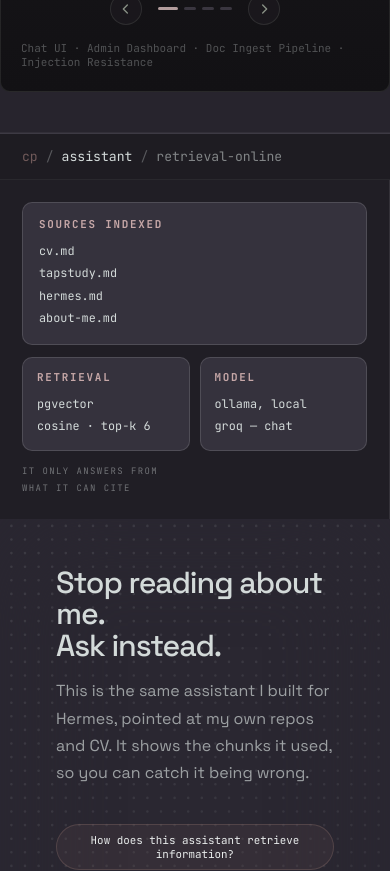
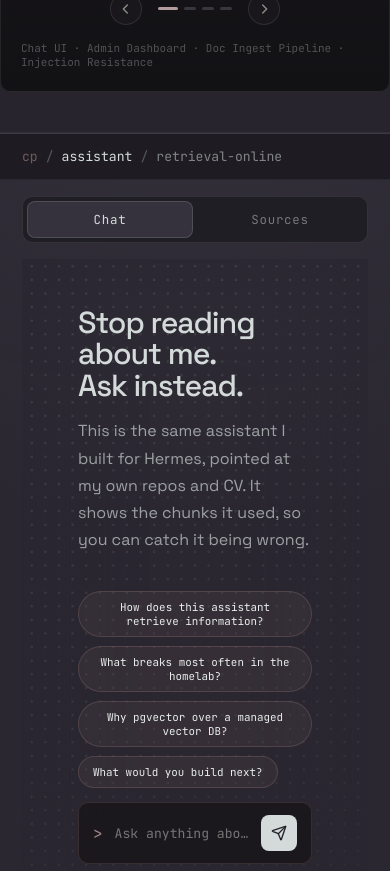
Before and after one commit to c-panagopoulos/Personal-Website, a React (Vite) app in the folder client/: page / in a window 390 px wide. Shown: the part 7500-8371 px from the top of the page. Built offline with nearby package versions, Linux system fonts and the light colour scheme.

Commit message:
Add mobile chat/sources tabs to assistant section

```diff
--- a/client/src/components/AssistantSection.jsx
+++ b/client/src/components/AssistantSection.jsx
@@ -1,4 +1,5 @@
-import { useEffect, useRef } from "react";
+import { useEffect, useLayoutEffect, useRef, useState } from "react";
+import { motion, AnimatePresence } from "motion/react";
 import { useSharedChat } from "../context/ChatContext.jsx";
 import ChatInput from "./ChatInput.jsx";
 import { RetrievalStatus, RetrievedChunks, SourceChips, ThinkingDots } from "./RetrievalStatus.jsx";
@@ -11,6 +12,11 @@ const CHIPS = [
   "What breaks most often in the homelab?",
   "Why pgvector over a managed vector DB?",
   "What would you build next?",
+];
+
+const TABS = [
+  { id: "chat", label: "Chat" },
+  { id: "sources", label: "Sources" },
 ];
 
 function ChatTurn({ turn }) {
@@ -62,34 +68,109 @@ function ChatTurn({ turn }) {
   );
 }
 
+// Measures the active panel's real height (via ResizeObserver) so the
+// wrapper below can animate to it instead of snapping — same technique as
+// animate-ui's useAutoHeight, sized down to just what this needs.
+function useAutoHeight(dep) {
+  const innerRef = useRef(null);
+  const [height, setHeight] = useState(null);
+
+  useLayoutEffect(() => {
+    const el = innerRef.current;
+    if (!el) return undefined;
+    const measure = () => setHeight(el.getBoundingClientRect().height);
+    measure();
+    const ro = new ResizeObserver(measure);
+    ro.observe(el);
+    return () => ro.disconnect();
+    // eslint-disable-next-line react-hooks/exhaustive-deps
+  }, [dep]);
+
+  return { innerRef, height };
+}
+
+// Sliding-pill tab bar + cross-fade/blur panel switch, ported from
+// animate-ui's Tabs component (github.com/imskyleen/animate-ui) — not the
+// full primitive, which is a generic hover/click/controlled abstraction
+// built for arbitrary tab counts. This only ever needs two fixed tabs, so
+// it's the same layoutId-pill and AnimatePresence-blur technique rewritten
+// directly instead of ported wholesale.
+function AssistantTabs({ activeTab, onChange, panels }) {
+  const { innerRef, height } = useAutoHeight(activeTab);
+
+  return (
+    <div className="assistant-tabs">
+      <div className="assistant-tabs__list" role="tablist">
+        {TABS.map((tab) => (
+          <button
+            key={tab.id}
+            type="button"
+            role="tab"
+            aria-selected={activeTab === tab.id}
+            className="assistant-tabs__tab"
+            onClick={() => onChange(tab.id)}
+          >
+            {activeTab === tab.id && (
+              <motion.span
+                layoutId="assistant-tabs-pill"
+                className="assistant-tabs__pill"
+                transition={{ type: "spring", stiffness: 200, damping: 25 }}
+              />
+            )}
+            <span className="assistant-tabs__label">{tab.label}</span>
+          </button>
+        ))}
+      </div>
+      <motion.div
+        className="assistant-tabs__panels"
+        animate={{ height: height ?? "auto" }}
+        transition={{ type: "spring", stiffness: 200, damping: 30 }}
+      >
+        <div ref={innerRef}>
+          <AnimatePresence mode="wait">
+            <motion.div
+              key={activeTab}
+              initial={{ opacity: 0, filter: "blur(4px)" }}
+              animate={{ opacity: 1, filter: "blur(0px)" }}
+              exit={{ opacity: 0, filter: "blur(4px)" }}
+              transition={{ duration: 0.5, ease: "easeInOut" }}
+            >
+              {panels[activeTab]}
+            </motion.div>
+          </AnimatePresence>
+        </div>
+      </motion.div>
+    </div>
+  );
+}
+
 export default function AssistantSection() {
   const chat = useSharedChat();
   const [ref, visible] = useSceneTrigger({ threshold: 0.15 });
   const threadRef = useRef(null);
+  const [isMobile, setIsMobile] = useState(false);
+  const [activeTab, setActiveTab] = useState("chat");
+
+  useEffect(() => {
+    if (window.innerWidth <= 900) setIsMobile(true);
+  }, []);
 
   // Scroll only the bounded .chat-thread container itself, not
   // scrollIntoView — that walks up through every scrollable ancestor
   // including the page itself, which yanks the whole viewport down to this
   // section even when a question was asked from Hero's composer (Hero and
   // this section share one chat instance, so every history change fires
-  // here regardless of which composer triggered it).
+  // here regardless of which composer triggered it). Also re-runs when the
+  // mobile Chat tab becomes active again — switching tabs remounts
+  // .chat-thread, which would otherwise land scrolled to the top instead of
+  // the latest message.
   useEffect(() => {
+    if (isMobile && activeTab !== "chat") return;
     const el = threadRef.current;
     if (el) el.scrollTop = el.scrollHeight;
-  }, [chat.history]);
+  }, [chat.history, isMobile, activeTab]);
 
-  return (
-    <div id="assistant" className="assistant-section" ref={ref}>
-      <div className="assistant-section__topbar" style={anim(visible, "rowRise", 0.4, 0.15)}>
-        <div className="assistant-breadcrumb">
-          <span className="assistant-breadcrumb__cp">cp</span>
-          <span className="assistant-breadcrumb__sep">/</span>
-          <span className="assistant-breadcrumb__current">assistant</span>
-          <span className="assistant-breadcrumb__sep">/</span>
-          <span className="assistant-breadcrumb__status">retrieval-online</span>
-        </div>
-      </div>
-      <div className="assistant-section__body">
+  const sidebarContent = (
     <div className="assistant-section__sidebar">
       <div className="assistant-section__sidebar-card" style={anim(visible, "rowRise", 0.4, 0.35)}>
         <div className="assistant-section__sidebar-block-label">SOURCES INDEXED</div>
@@ -128,6 +209,9 @@ export default function AssistantSection() {
         WHAT IT CAN CITE
       </div>
     </div>
+  );
+
+  const mainContent = (
     <div className="assistant-section__main shader-panel shader-panel--vignette">
       <div className="shader-panel__canvas">
         <DotField
@@ -180,7 +264,27 @@ export default function AssistantSection() {
         </div>
       </div>
     </div>
+  );
+
+  return (
+    <div id="assistant" className="assistant-section" ref={ref}>
+      <div className="assistant-section__topbar" style={anim(visible, "rowRise", 0.4, 0.15)}>
+        <div className="assistant-breadcrumb">
+          <span className="assistant-breadcrumb__cp">cp</span>
+          <span className="assistant-breadcrumb__sep">/</span>
+          <span className="assistant-breadcrumb__current">assistant</span>
+          <span className="assistant-breadcrumb__sep">/</span>
+          <span className="assistant-breadcrumb__status">retrieval-online</span>
         </div>
+      </div>
+      {isMobile ? (
+        <AssistantTabs activeTab={activeTab} onChange={setActiveTab} panels={{ chat: mainContent, sources: sidebarContent }} />
+      ) : (
+        <div className="assistant-section__body">
+          {sidebarContent}
+          {mainContent}
+        </div>
+      )}
     </div>
   );
 }
--- a/client/src/styles/global.css
+++ b/client/src/styles/global.css
@@ -1694,6 +1694,59 @@ button {
     grid-template-columns: minmax(0, 1fr);
   }
 }
+/* Mobile-only: chat + sources as two tabs instead of stacking both in one
+   column — the sources/chunks panel grows with the conversation and was
+   pushing new chat messages further down the page every time. Sliding-pill
+   indicator and cross-fade/blur panel switch, same technique as
+   animate-ui's Tabs (layoutId shared-element transition + AnimatePresence),
+   rewritten directly since this only ever needs two fixed tabs. */
+.assistant-tabs {
+  padding: 16px 22px 0;
+}
+.assistant-tabs__list {
+  position: relative;
+  display: flex;
+  gap: 4px;
+  padding: 4px;
+  background: var(--surface-deep);
+  border: 1px solid var(--border-strong);
+  border-radius: 10px;
+}
+.assistant-tabs__tab {
+  position: relative;
+  flex: 1;
+  padding: 10px 16px;
+  background: transparent;
+  border: none;
+  border-radius: 8px;
+  font-family: var(--font-mono);
+  font-size: 0.78rem;
+  letter-spacing: 0.06em;
+  color: var(--text-tertiary);
+  cursor: pointer;
+  transition: color 0.25s ease;
+}
+.assistant-tabs__tab[aria-selected="true"] {
+  color: var(--text-primary);
+}
+.assistant-tabs__pill {
+  position: absolute;
+  inset: 0;
+  background: var(--surface-elevated);
+  border: 1px solid var(--border-bright);
+  border-radius: 8px;
+}
+.assistant-tabs__label {
+  position: relative;
+  z-index: 1;
+}
+.assistant-tabs__panels {
+  overflow: hidden;
+  margin-top: 16px;
+}
+.assistant-tabs .assistant-section__sidebar {
+  border-right: none;
+}
 .assistant-section__sidebar {
   border-right: 1px solid var(--border-strong);
   padding: 22px;
```
Lines whose indentation alone changed are shown as unchanged.
